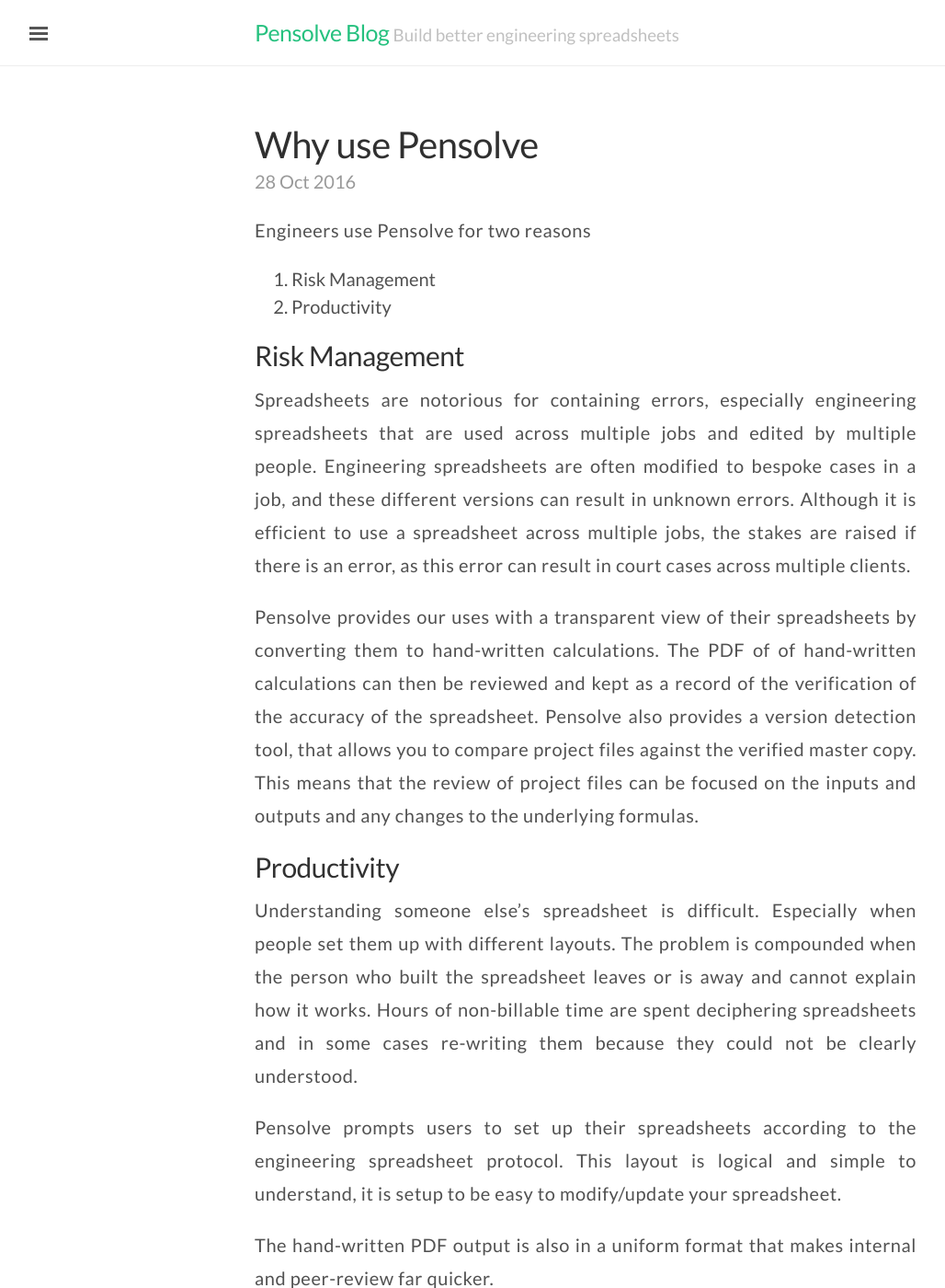
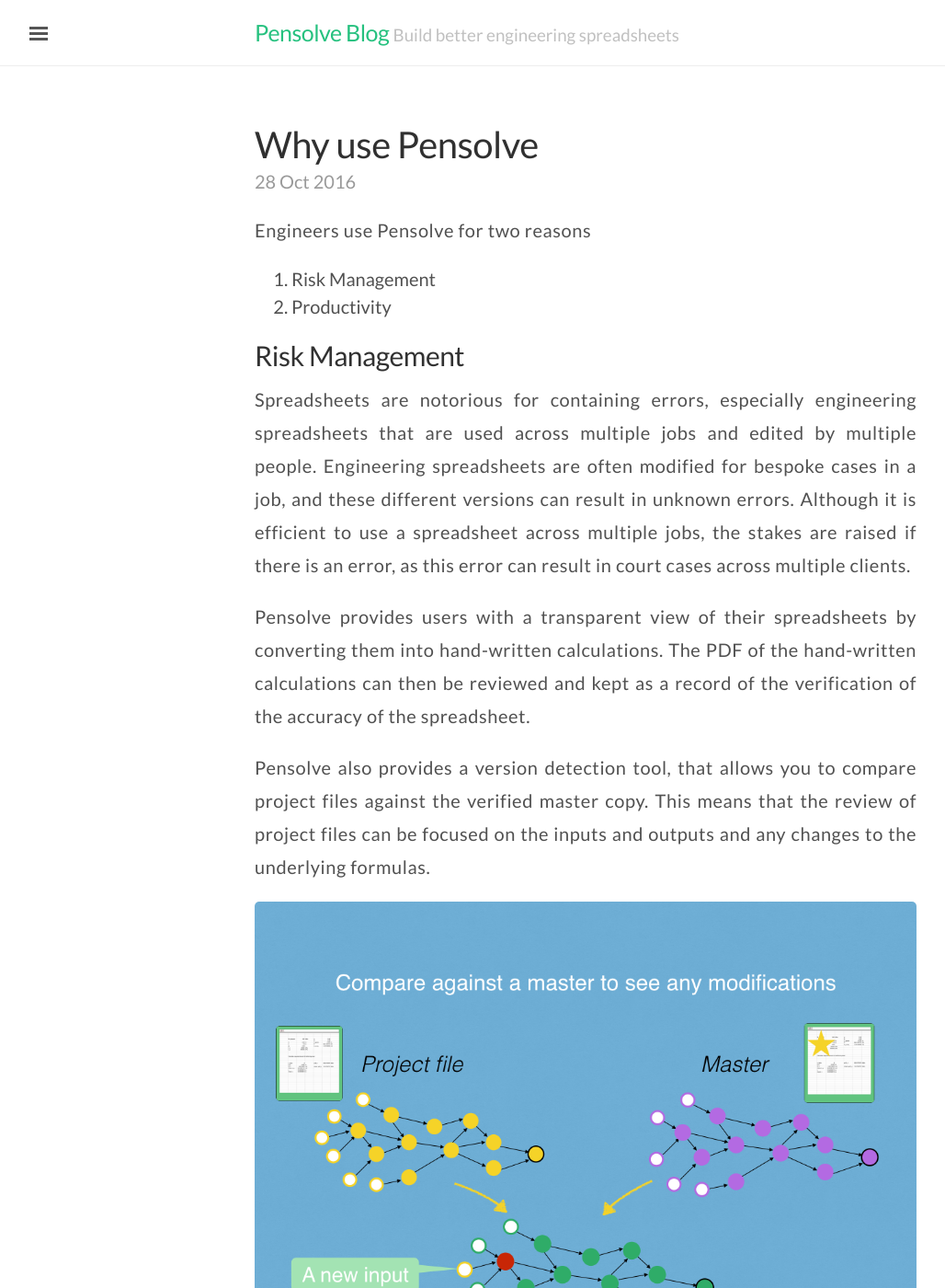
Before and after one commit to pensolve/blog, a Jekyll site: the page built from _posts/2016-10-28-Why-use-Pensolve.md, in a window 1280 px wide and 1400 px high. Shown: the whole window at 92% size, without its empty margins (3-1031 px from the left). Built offline with Jekyll 4.4.1, drawn with Linux system fonts in a browser that asks for light colours; some of the changed text lies outside the part shown.

Commit message:
Added why use Pensolve video

```diff
--- a/_posts/2016-10-28-Why-use-Pensolve.md
+++ b/_posts/2016-10-28-Why-use-Pensolve.md
@@ -13,18 +13,24 @@
 
 Spreadsheets are notorious for containing errors, especially
 engineering spreadsheets that are used across multiple jobs and edited by multiple people.
-Engineering spreadsheets are often modified to bespoke cases in a job, and these different versions can
+Engineering spreadsheets are often modified for bespoke cases in a job, and these different versions can
 result in unknown errors.
 Although it is efficient to use a spreadsheet across multiple jobs, the stakes are raised if there is an error,
 as this error can result in court cases across multiple clients.
 
-Pensolve provides our uses with a transparent view of their spreadsheets by converting them to hand-written calculations.
-The PDF of of hand-written calculations can then be reviewed and kept as a record
+Pensolve provides users with a transparent view of their spreadsheets by converting them into hand-written calculations.
+The PDF of the hand-written calculations can then be reviewed and kept as a record
  of the verification of the accuracy of the spreadsheet.
+
 Pensolve also provides a version detection tool, that allows you to compare project files
  against the verified master copy.
  This means that the review of project files can be focused on the inputs and
  outputs and any changes to the underlying formulas.
+
+
+ ![Version comparison explainer](http://pensolve.com/blog/public/version-comparison-explainer.png){: .center-image }
+
+
 
 Productivity
 ------------
@@ -48,7 +54,7 @@
 Pensolve provides a light-weight workflow guide around how to manage the review and distribution of spreadsheets within
 your engineering firm.
 
-Check out this two-minute summary video!
+Check out this two-minute summary video.
 
 
-[![ScreenShot](https://raw.github.com/GabLeRoux/WebMole/master/ressources/WebMole_Youtube_Video.png)](http://youtu.be/vt5fpE0bzSY)
+[![ScreenShot](http://pensolve.com/blog/public/why-purchase-pensolve.png)](https://youtu.be/HPXg-4WkhSw)
```
Also changed, not shown: public/version-comparison-explainer.png (added), public/why-purchase-Pensolve.png (added).
